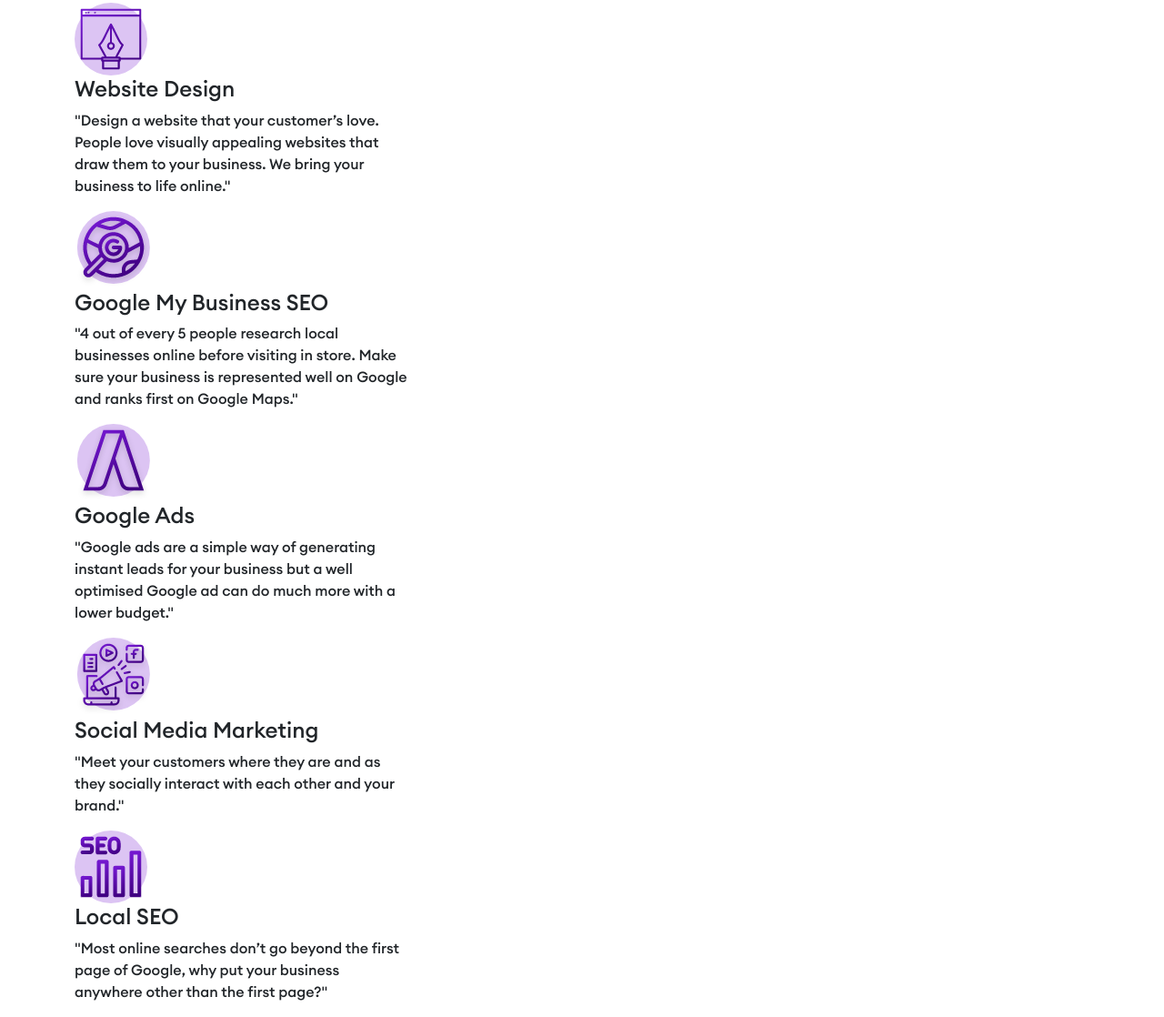
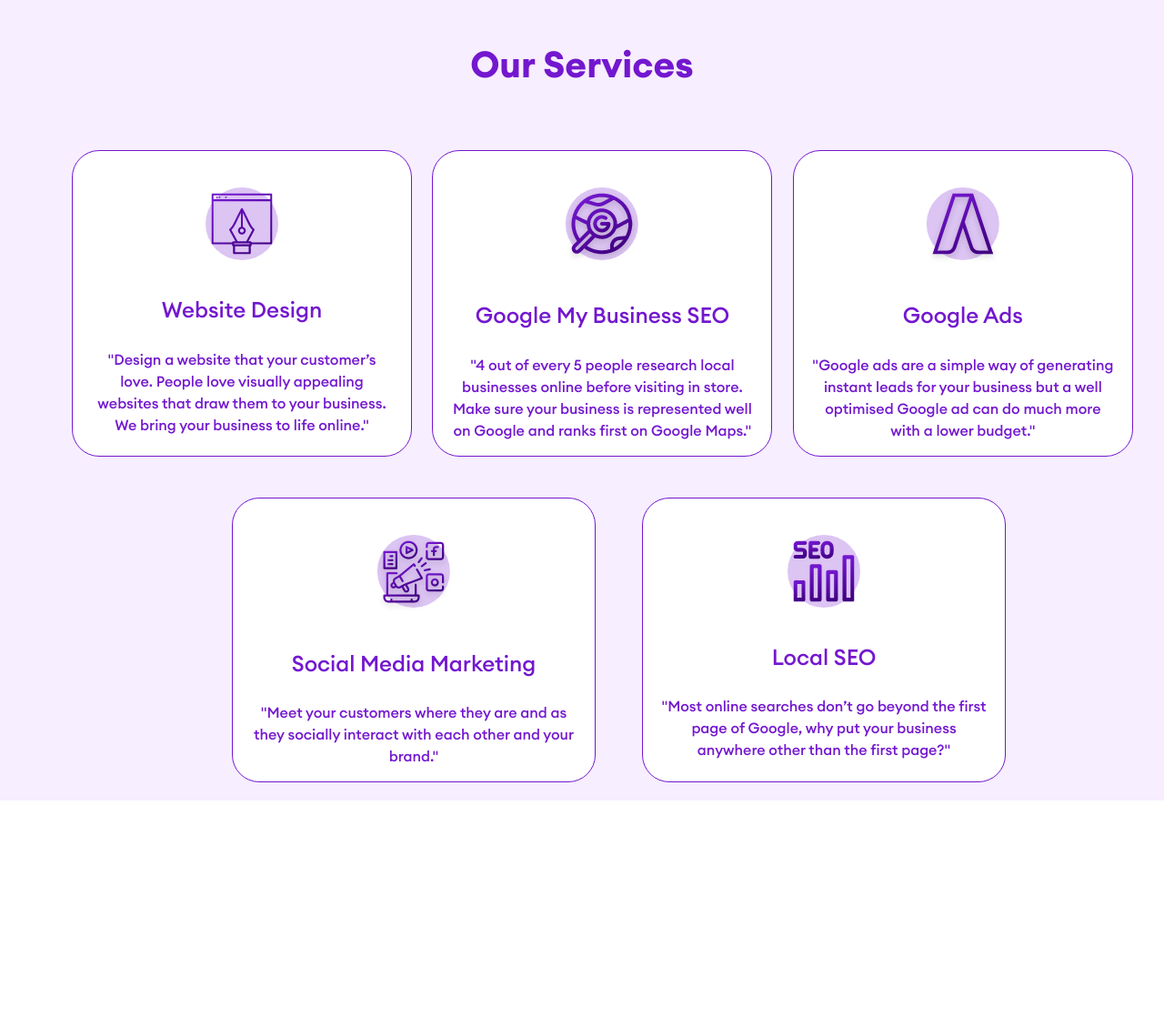
Before and after one commit to Huzaima007/Bikar, a plain HTML site: page index.html in a window 1280 px wide. Shown: the part 864-1982 px from the top of the page at 91% size. After the commit the page ends 1744 px from the top, so only its background shows below. Drawn offline with nearby package versions, Linux system fonts and the light colour scheme.

Commit message:
Update index.css

```diff
--- a/assets/css/index.css
+++ b/assets/css/index.css
@@ -218,3 +218,85 @@ body {
 .second-section .content .email-button button:hover {
   background: black;
 }
+
+/* Services Section */
+
+
+.color {
+  background-color: #f7eeff;
+}
+
+.background {
+  color: #7317cf;
+  text-align: center;
+}
+
+.EqualHeight {
+  display: flex;
+
+  column-gap: 2%;
+}
+
+.row {
+  margin-left: -15px;
+  margin-right: -15px;
+}
+
+*{
+  box-sizing: border-box;
+}
+
+.img {
+  padding: 40px 50px 40px 50px;
+}
+
+.flexx {
+  display: flex;
+  justify-content: space-evenly;
+  margin-top: 25px;
+  margin-left: 70px;
+  padding: 20px;
+  column-gap: 4%;
+}
+
+#webservices {
+  background-color: #fff;
+  border: 1px solid;
+  border-radius: 30px;
+}
+
+#googleseo {
+  border: 1px solid;
+  border-radius: 30px;
+  background-color: #fff;
+}
+
+#googleads {
+  border: 1px solid;
+  border-radius: 30px;
+  background-color: #fff;
+}
+
+#socialmediamarketing {
+  border-radius: 30px;
+  background-color: #fff;
+  margin-right: 40px;
+  border: 1px solid;
+  width: 400px;
+}
+
+#localseo {
+  border-radius: 30px;
+  background-color: #fff;
+  border: 1px solid;
+  width: 400px;
+}
+
+
+p{
+  padding: 20px 20px 0px 20px;
+}
+
+h1{
+  margin: 80px 0px 70px 0px;
+}
```
